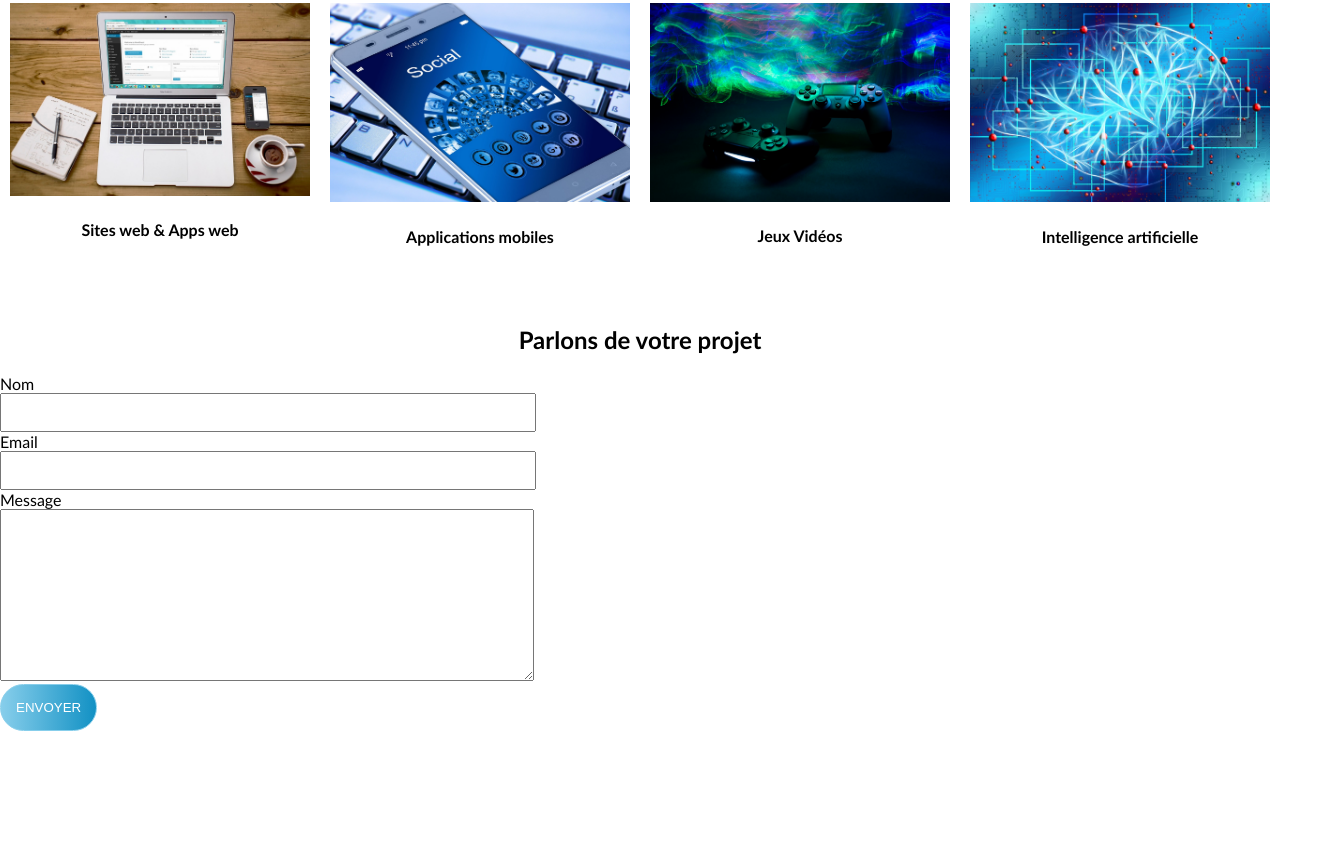
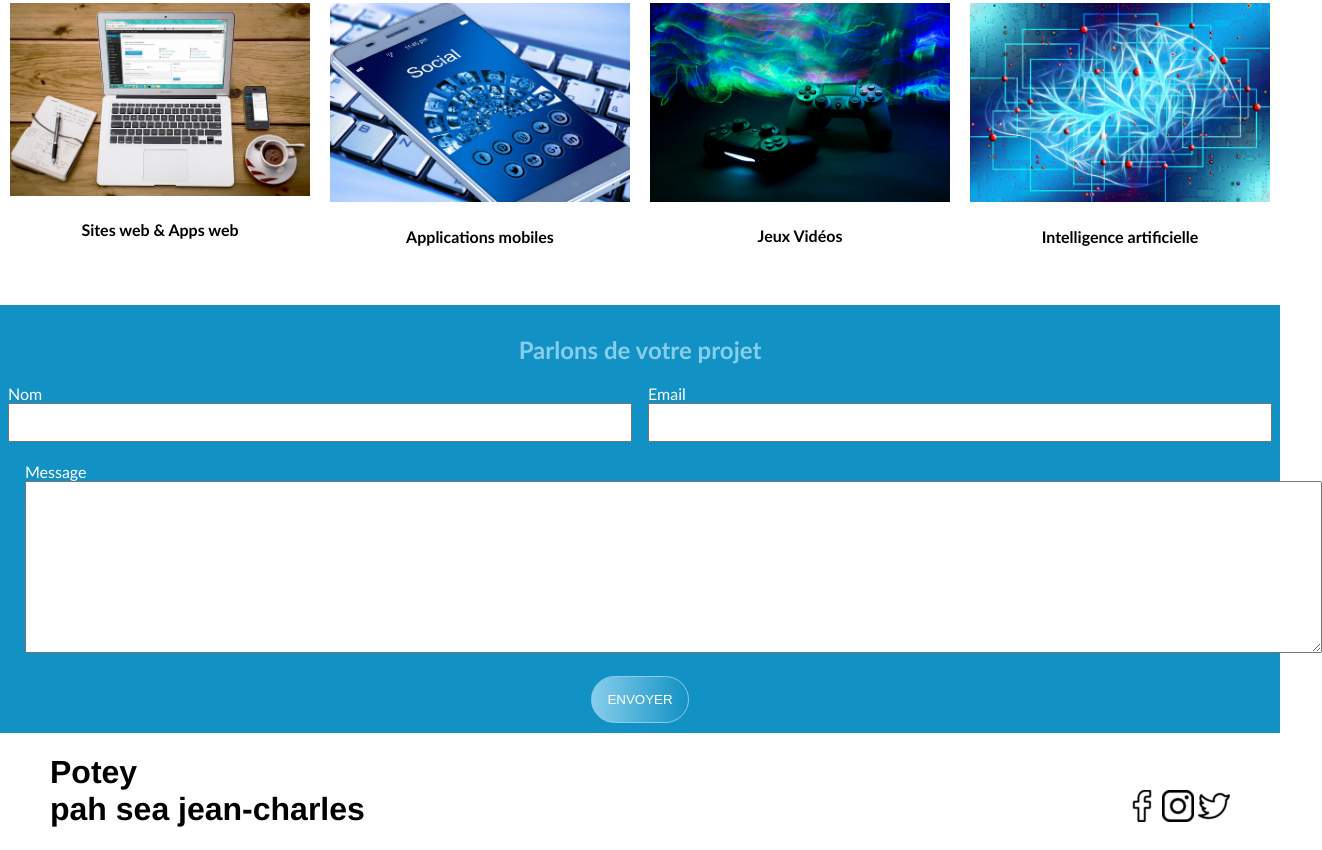
Before and after one commit to devfull225/ppsjc, a plain HTML site: page src/index.html in a window 1280 px wide. Shown: the part 724-1574 px from the top of the page, 1322 px wide, since content can reach past the window. Before the commit the page ends 1455 px from the top, so only its background shows below. Drawn offline with Linux system fonts and the light colour scheme.

Commit message:
Réalisation complète de la page d'acceuil

```diff
--- a/css/style.css
+++ b/css/style.css
@@ -87,6 +87,7 @@ body{
 
 #contact h1{
     text-align: center;
+    color: skyblue;
 }
 
 .form__input{
@@ -109,3 +110,48 @@ body{
     padding: 15px;
     border-radius: 30px;
 }
+
+
+.name-email{
+    display: flex;
+    justify-content: space-around;
+}
+
+.name-email .form__input{
+    width: 600px;
+}
+
+.form__field--m{
+    margin-left: 25px;
+    margin-top: 20px;
+}
+
+.form__field--m .form__input{
+    width: 1275px;
+}
+
+.form__button{
+    margin-top: 20px;
+    text-align: center;
+}
+
+#contact{
+    background-color: rgb(18, 145, 196);
+    padding-top: 10px;
+    padding-bottom: 10px;
+}
+
+.form__label{
+    color: #fff;
+}
+
+.footer__heading{
+    font-family: 'Franklin Gothic Medium', 'Arial Narrow', Arial, sans-serif;
+    margin-left: 50px;
+}
+
+.social-media{
+    float: right;
+    margin-top: -60px;
+    margin-right: 50px;
+}
--- a/src/index.html
+++ b/src/index.html
@@ -86,8 +86,8 @@
               <h1>Parlons de votre projet</h1>
 
               <form class="form">
-                <div class="forms">
-                    <div class="form__field">
+                  <div class="name-email">
+                      <div class="form__field">
                         <label for="name" class="form__label">Nom</label><br>
                         <input type="text" name="name" id="name" class="form__input">
                     </div>
@@ -96,12 +96,12 @@
                        <label for="email" class="form__label">Email</label><br>
                        <input type="email" name="email" id="email" class="form__input">
                     </div>
+                  </div>
 
-                   <div class="form__field-m">
+                   <div class="form__field--m">
                         <label for="message" class="form__label">Message</label><br>
                         <textarea name="message" id="message" class="form__input" cols="30" rows="10"></textarea>
                    </div>
-                </div>
 
                    <div class="form__button">
                         <input type="submit" value="Envoyer" class="btn">
@@ -111,7 +111,15 @@
         </main>
 
         <footer class="footer">
+             <h1 class="footer__heading">
+                Potey <br> pah sea jean-charles
+             </h1>
 
+             <div class="social-media">
+                 <a href="#" title="facebook"><img src="../icons/facebook (1).png" alt="logo de facebook"></a>
+                 <a href="#" title="instagram"><img src="../icons/instagram (1).png" alt="logo de instagram"></a>
+                 <a href="#" title="twitter"><img src="../icons/twitter (1).png" alt="logo de twitter"></a>
+             </div>
         </footer>
     </body>
 </html>
```
Also changed, not shown: icons/facebook (1).png (added), icons/instagram (1).png (added), icons/twitter (1).png (added).
